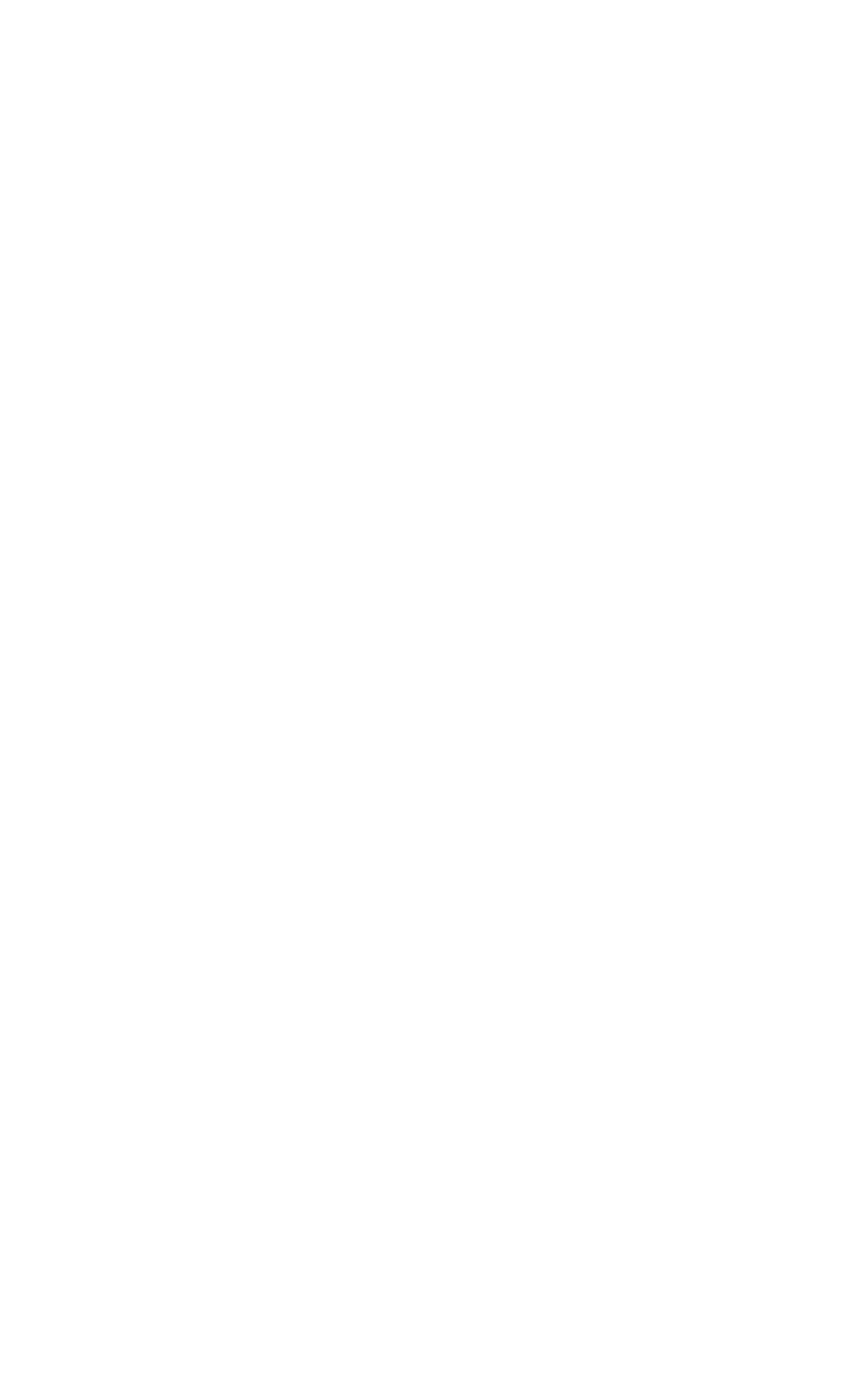
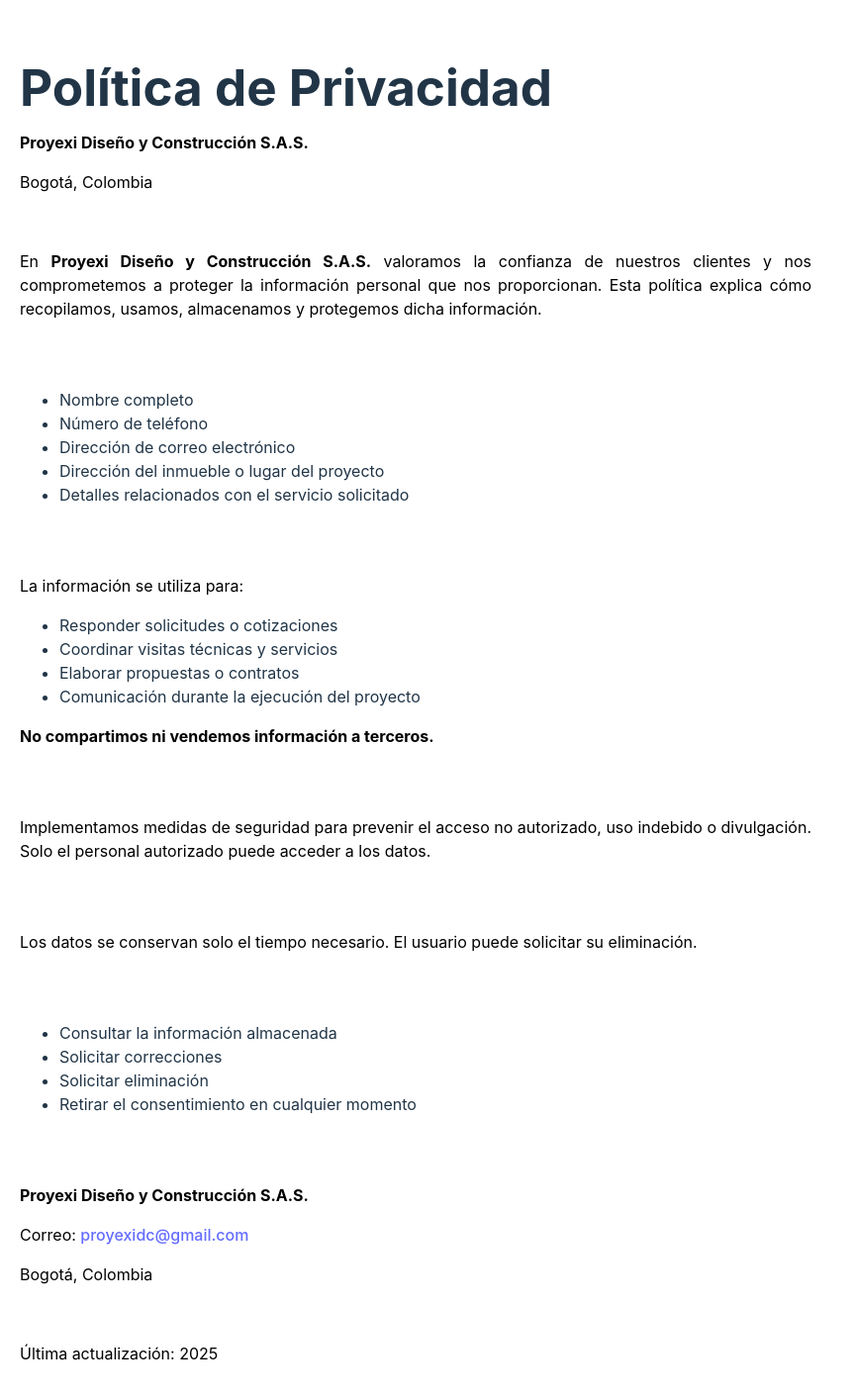
Before and after one commit to milenaAristiza/react-proyexi3, a React (Vite) app: page /politica in a window 1280 px wide. Before the commit this address had no page. Shown: the top 1414 px of the page at 99% size, without its empty margins (0-862 px from the left). Before the commit the page ends 800 px from the top, so only its background shows below. Built offline with nearby package versions, Linux system fonts and the light colour scheme.

Commit message:
add PrivacyPolicy

```diff
--- a/src/components/Footer/Footer.jsx
+++ b/src/components/Footer/Footer.jsx
@@ -6,6 +6,7 @@
 import { faFacebook, faInstagram, faYoutube, faWhatsapp } from '@fortawesome/free-brands-svg-icons';
 import { Link } from 'react-router-dom';
 import './Styles_footer.css';
+import PrivacyPolicy from "../../pages/Politica/Politica";
 
 const Footer = () => {
     return (
@@ -44,7 +45,11 @@
                         <Link to="https://www.youtube.com/channel/UCwwO_LuUHTsqp_L5Kd1NdaQ" target="_blank">
                             <FontAwesomeIcon icon={faYoutube} />
                         </Link>
+
                     </div>
+                    <Link to="./politica" target="_blank">
+                        <p className='letPoli'>© 2025 Proyexi Diseño y Construcción S.A.S. | Política de Privacidad</p>
+                        </Link>
                     <h2>Dirección</h2>
                     <p>Bogotá, altos de madelena</p>
                     <p>TV 60 59 24 SUR</p>
--- a/src/components/Footer/Styles_footer.css
+++ b/src/components/Footer/Styles_footer.css
@@ -69,6 +69,10 @@
 
   .img_correo {
     width: 14vw;
+  }
+
+  .letPoli {
+    color: #14aaea!important;
   }
 
   @media screen and (max-width:800px) {
--- /dev/null
+++ b/src/pages/Politica/Politica.css
@@ -0,0 +1,3 @@
+.letra {
+    color: yellow;
+}
--- /dev/null
+++ b/src/pages/Politica/Politica.jsx
@@ -0,0 +1,67 @@
+import React, { useEffect, useState } from 'react';
+import { Link } from 'react-router-dom';
+import './Politica.css';
+
+const PrivacyPolicy = ({ str }) => {
+
+    return (
+        <div style={{ maxWidth: "800px", margin: "40px auto", padding: "20px" }}>
+      <h1>Política de Privacidad</h1>
+      <p><strong>Proyexi Diseño y Construcción S.A.S.</strong></p>
+      <p>Bogotá, Colombia</p>
+      <br/>
+
+      <p>
+        En <strong>Proyexi Diseño y Construcción S.A.S.</strong> valoramos la confianza de nuestros clientes y nos comprometemos a proteger la información personal que nos proporcionan.
+        Esta política explica cómo recopilamos, usamos, almacenamos y protegemos dicha información.
+      </p>
+
+      <h2>1. Información que recopilamos</h2>
+      <ul>
+        <li>Nombre completo</li>
+        <li>Número de teléfono</li>
+        <li>Dirección de correo electrónico</li>
+        <li>Dirección del inmueble o lugar del proyecto</li>
+        <li>Detalles relacionados con el servicio solicitado</li>
+      </ul>
+
+      <h2>2. Uso de la información</h2>
+      <p>La información se utiliza para:</p>
+      <ul>
+        <li>Responder solicitudes o cotizaciones</li>
+        <li>Coordinar visitas técnicas y servicios</li>
+        <li>Elaborar propuestas o contratos</li>
+        <li>Comunicación durante la ejecución del proyecto</li>
+      </ul>
+      <p><strong>No compartimos ni vendemos información a terceros.</strong></p>
+
+      <h2>3. Protección de la información</h2>
+      <p>
+        Implementamos medidas de seguridad para prevenir el acceso no autorizado, uso indebido o divulgación.
+        Solo el personal autorizado puede acceder a los datos.
+      </p>
+
+      <h2>4. Conservación y eliminación</h2>
+      <p>
+        Los datos se conservan solo el tiempo necesario. El usuario puede solicitar su eliminación.
+      </p>
+
+      <h2>5. Derechos del titular</h2>
+      <ul>
+        <li>Consultar la información almacenada</li>
+        <li>Solicitar correcciones</li>
+        <li>Solicitar eliminación</li>
+        <li>Retirar el consentimiento en cualquier momento</li>
+      </ul>
+
+      <h2>6. Contacto</h2>
+      <p><strong>Proyexi Diseño y Construcción S.A.S.</strong></p>
+      <p>Correo: <a href="mailto:proyexidc@gmail.com">proyexidc@gmail.com</a></p>
+      <p>Bogotá, Colombia</p>
+      <br/>
+      <p>Última actualización: {new Date().getFullYear()}</p>
+    </div>
+    );
+};
+
+export default PrivacyPolicy;
--- a/src/router/AppRouter.jsx
+++ b/src/router/AppRouter.jsx
@@ -7,6 +7,7 @@
 import Remodelacion_comercial from "../pages/Remodelacion_comercial/Remodelacion_comercial";
 import Remodelacion_residencial from "../pages/Remodelacion_residencial/Remodelacion_residencial";
 import ObrasCiviles from "../pages/Obras_civiles/Obras_civiles";
+import PrivacyPolicy from "../pages/Politica/Politica";
 
 export const AppRouter = () => {
     return (
@@ -20,6 +21,7 @@
             <Route path="/remodelacion_comercial" element={<Remodelacion_comercial />} />
             <Route path="/remodelacion_residencial" element={<Remodelacion_residencial />} />
             <Route path="/obras_civiles" element={<ObrasCiviles />} />
+            <Route path="/politica" element={<PrivacyPolicy />} />
         </Routes>
     )
 }
```
